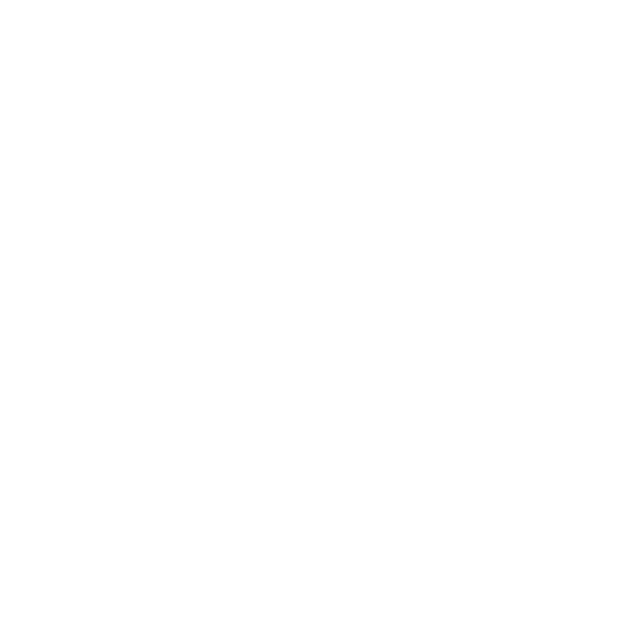
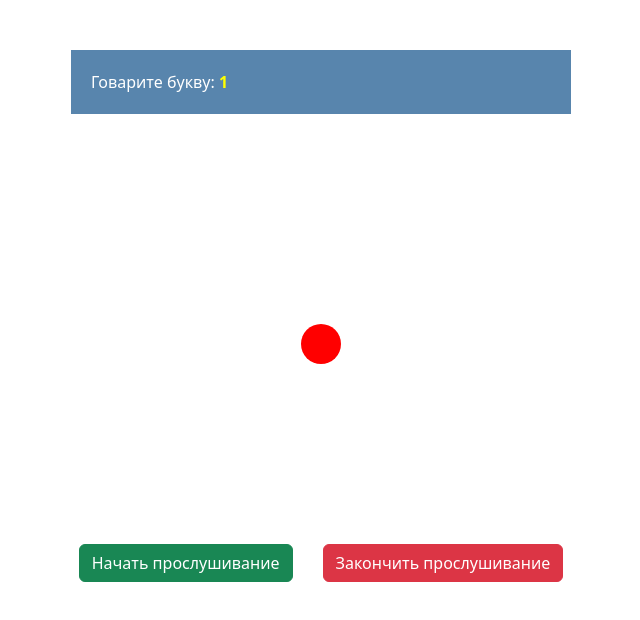
Before and after one commit to Madariad/rectengle, a React (Vite) app: page /rectengle/module/1/alfavit/1 in a window 1280 px wide. Before the commit this address had no page. Shown: the top 620 px of the page, without its empty margins (319-959 px from the left). Built offline with nearby package versions, Linux system fonts and the light colour scheme.

Commit message:
new  Disign

```diff
--- a/src/App.jsx
+++ b/src/App.jsx
@@ -2,7 +2,8 @@ import React from 'react'
 
 
 import AlfaPage from "@/page/alfaPage";
-import MainPage from "@/page/mainPage";
+import VoisePage from "@/page/voisePage";
+import ModulePage from '@/page/modulePage';
 
 
 import { Routes, Route, Outlet, Link } from "react-router-dom";
@@ -11,8 +12,9 @@ export default function App() {
   return (
 
     <Routes>
-      <Route path="/rectengle"  element={<MainPage />} />
-        <Route path="/rectengle/alfavit/:alfa" element={<AlfaPage />}/>
+      <Route path="/rectengle"  element={<ModulePage />} />
+      <Route path="/rectengle/module/:name" element={<VoisePage />}/>
+      <Route path="/rectengle/module/:name/alfavit/:alfa" element={<AlfaPage />}/>
     </Routes>
 
   )
--- a/src/page/alfaPage/index.jsx
+++ b/src/page/alfaPage/index.jsx
@@ -79,20 +79,24 @@ const  alfaPage = () => {
   }, [isListening]);
 
   return (
-    <Container className="p-3">
-      {text == alfa ? ( <div className="">
-          Првильно продолжайте говорить букву {alfa}
-      </div>) : (<div>Говарите букву {alfa}</div>)}
-      <Row className="justify-content-md-center">
-        <Col md={6} xs={12}>
-          <Button variant="success" onClick={() => setIsListening(true)}>Начать прослушивание</Button>
-          <Button variant="danger" onClick={() => setIsListening(false)}>Закончить прослушивание</Button>
-          <p>{text}</p>
-          <Image src={img} style={{width: '100px'}} fluid />
-          <div style={{ width: ballSize, height: ballSize, borderRadius: '50%', background: 'red', transition: 'width 0.5s, height 0.5s' }}>
+    <Container>
+      <div style={{height: '100vh', paddingTop: '50px', display: 'flex', flexDirection: 'column', alignItems: 'center', gap: '30px'}}>
+          {text == alfa ? ( <div style={{width: '500px', padding: '20px', backgroundColor: 'red'}}>
+              Првильно продолжайте говорить букву {alfa}
+          </div>) : (<div style={{width: '500px', padding: '20px', backgroundColor: '#5885ad', color: 'InfoBackground'}}>Говарите букву: <span style={{color: 'yellow', fontWeight: 'bold'}}>{alfa}</span></div>)}
+          <div>
+            <div style={{display: 'flex', flexDirection: 'column', height: '100vh'}}>
+              <div style={{height: '50vh', width: '100%', display: 'flex', justifyContent: 'center', alignItems: 'center'}}>
+                  <div style={{ width: ballSize, height: ballSize, borderRadius: '50%', background: 'red', transition: 'width 0.5s, height 0.5s'}}>
+                  </div>
+              </div>
+              <div style={{display: 'flex', gap: '30px'}}>
+                  <Button variant="success" onClick={() => setIsListening(true)}>Начать прослушивание</Button>
+                  <Button variant="danger" onClick={() => setIsListening(false)}>Закончить прослушивание</Button>
+              </div>
+            </div>
           </div>
-        </Col>
-      </Row>
+      </div>
     </Container>
   );
 };
--- /dev/null
+++ b/src/page/modulePage/index.jsx
@@ -0,0 +1,26 @@
+import React from 'react'
+
+import { Container, Row, Col } from 'react-bootstrap'
+import { Link } from "react-router-dom";
+
+export default function modulePage() {
+  const data = [{name: 'Голос', state: true, module: 'voice'}, {name: 'Слух', state: false, module: 'slux'}]
+  return (
+    <>
+    <Container>
+       <div style={{marginTop: '100px'}}>
+           <Row style={{gap: '30px', justifyContent: 'center'}}>
+               {data.map((item, index) => (
+                  item.state === true ? ( <Col  lg={3} as={Link} to={`module/${item.module}`}  key={index} style={{width: '300px', height: '300px', border: '2px solid black', padding: '100px', textAlign: 'center', fontSize: '25px', textDecoration: 'none', color: '#2300d5'}}>
+                  <p>{item.name}</p>
+                </Col>) : ( <Col  lg={3} as={Link} key={index} style={{width: '300px', height: '300px', border: '2px solid black', padding: '100px', textAlign: 'center', fontSize: '25px', textDecoration: 'none', color: '#2300d5'}}>
+                <p>{item.name}</p>
+                <span>Разработке....</span>
+              </Col>)
+               ))}
+           </Row>
+       </div>
+    </Container>
+   </>
+  )
+}
--- a/src/page/mainPage/index.jsx
+++ b/src/page/voisePage/index.jsx
@@ -2,7 +2,7 @@ import React from 'react'
 import { Col, Row, Container } from 'react-bootstrap'
 import { Link } from "react-router-dom";
 
-export default function mainPage() {
+export default function voisePage() {
 const alfa = ['а', 'б', 'в', 'г', 'д', 'е', 'ё', 'д', 'е']
   return (
     <>
@@ -10,7 +10,7 @@ const alfa = ['а', 'б', 'в', 'г', 'д', 'е', 'ё', 'д', 'е']
         <div style={{marginTop: '100px'}}>
             <Row style={{gap: '30px', justifyContent: 'center'}}>
                 {alfa.map((item, index) => (
-                    <Col lg={3} as={Link} to={`alfavit/${item}`}  key={index} style={{width: '300px', height: '300px', border: '2px solid black', display: 'flex', justifyContent: 'center', alignContent: 'center'}}>
+                    <Col lg={3} as={Link} to={`alfavit/${item}`}  key={index} style={{width: '300px', height: '300px', border: '2px solid black', padding: '100px', textAlign: 'center', fontSize: '25px', textDecoration: 'none', color: '#2300d5'}}>
                       <p>{item}</p>
                     </Col>
                 ))}
```
Also changed, not shown: src/page/d/index.jsx (deleted, +0 -7 lines).
